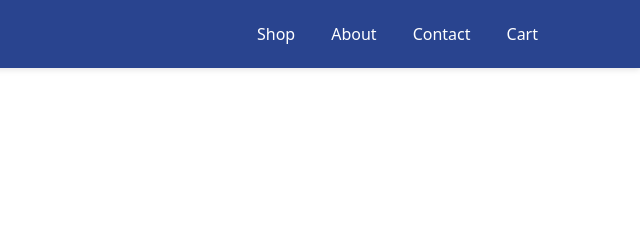
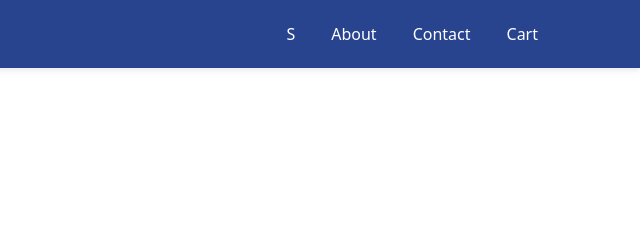
Before and after one commit to kashan4341-jpg/shopping-web, a plain HTML site: page contact.html in a window 1280 px wide. Shown: the top 240 px of the page, 640-1280 px from the left. Drawn offline with Linux system fonts and the light colour scheme.

Commit message:
Update contact.html

```diff
--- a/contact.html
+++ b/contact.html
@@ -15,7 +15,7 @@
       </a>
       <nav class="main-nav" aria-label="Main navigation">
         <a href="index.html" class="nav-link" title="Home"></a>
-        <a href="shop.html" class="nav-link" title="Shop">Shop</a>
+        <a href="shop.html" class="nav-link" title="Shop">S</a>
         <a href="about.html" class="nav-link" title="About">About</a>
         <a href="contact.html" class="nav-link" title="Contact">Contact</a>
         <a href="cart.html" class="nav-link" aria-label="Cart">Cart</a>
```
